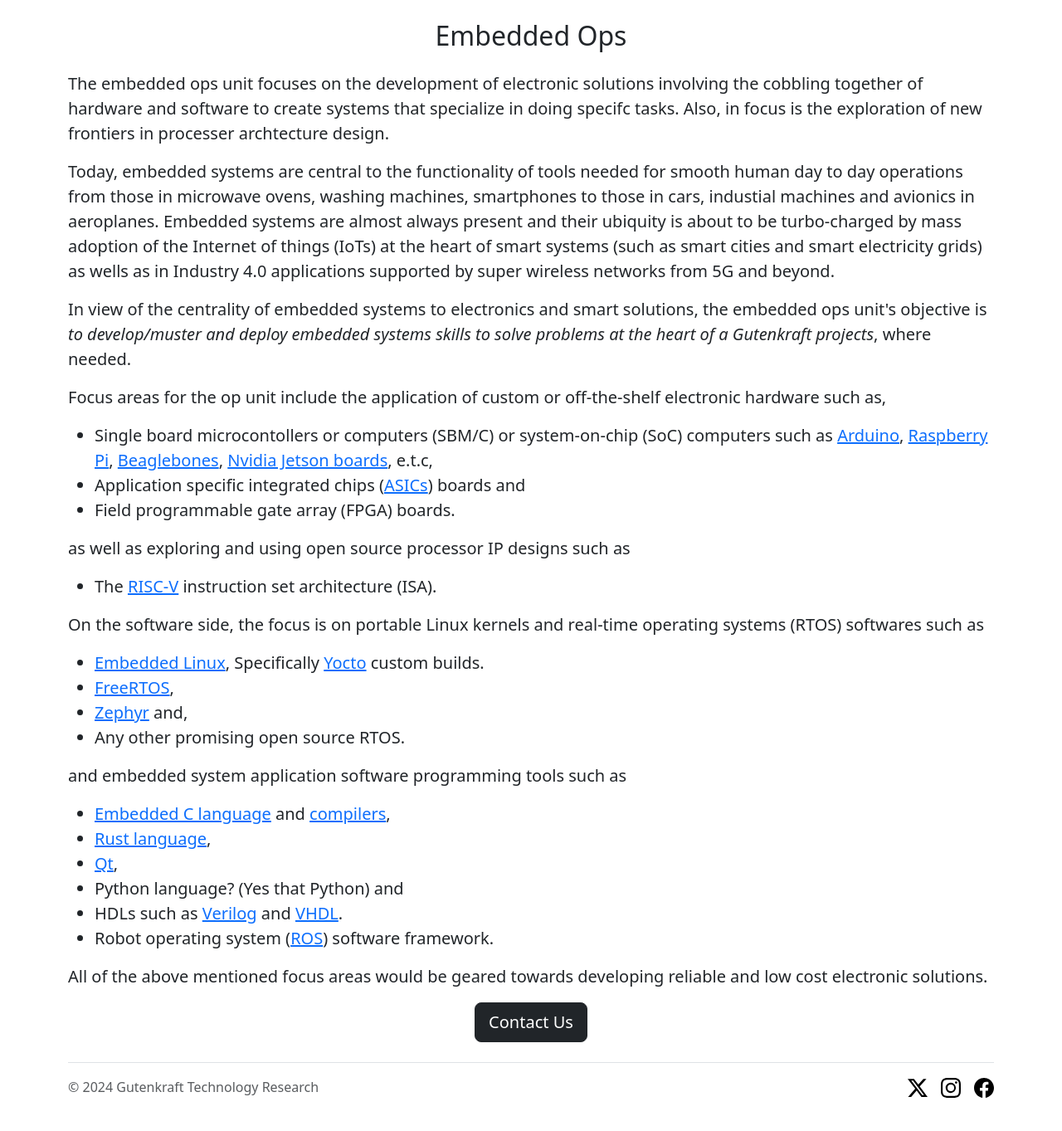
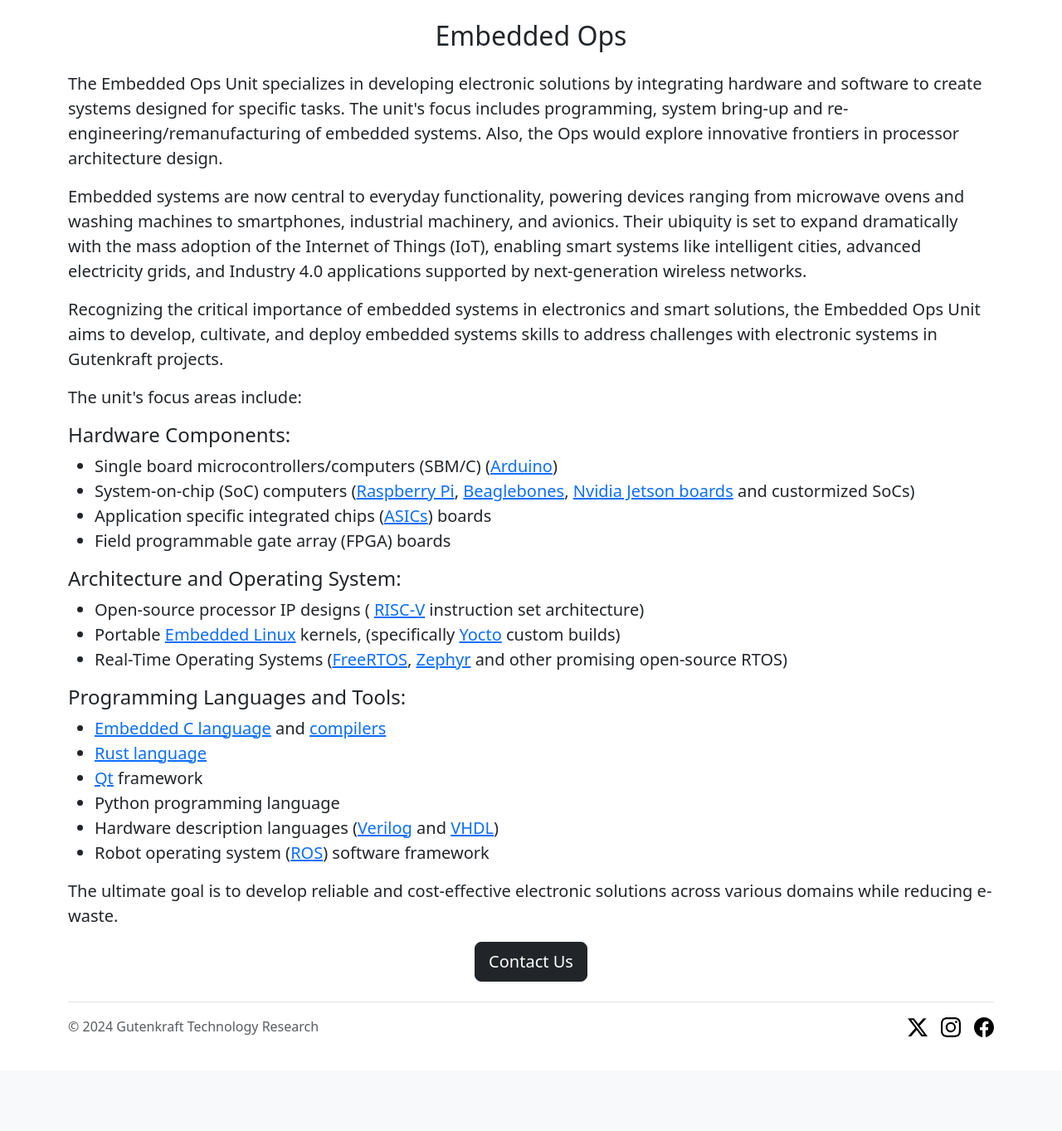
Before and after one commit to datafilik/gk-labs-website, a Flask app: page /ops/embed_op in a window 1280 px wide. Shown: the part 479-1842 px from the top of the page at 83% size. After the commit the page ends 1729 px from the top, so only its background shows below. Run offline with Flask 3, Linux system fonts and the light colour scheme.

Commit message:
Page update

```diff
--- a/templates/embed_op.html
+++ b/templates/embed_op.html
@@ -13,53 +13,53 @@
       <h2 class="text-center mt-2 mb-4">Embedded Ops</h2>
       <div class="lead">
         <p>
-            The  embedded ops unit focuses on the development of electronic solutions involving the cobbling together of hardware and software to create systems that specialize in doing specifc tasks. Also, in focus is the exploration of new frontiers in processer archtecture design.
+          The Embedded Ops Unit specializes in developing electronic solutions by integrating hardware and software to create
+          systems designed for specific tasks. The unit's focus includes programming, system bring-up and re-engineering/remanufacturing of embedded systems. Also, the Ops would explore innovative frontiers in processor architecture design.
         </p>
 
         <p>
-            Today, embedded systems are central to the functionality of tools needed for smooth human day to day operations from those in microwave ovens, washing machines, smartphones to those in cars, industial machines and avionics in aeroplanes. Embedded systems are almost always present and their ubiquity is about to be turbo-charged by mass adoption of the Internet of things (IoTs) at the heart of smart systems (such as smart cities and smart electricity grids) as wells as in Industry 4.0 applications supported by super wireless networks from 5G and beyond.
+          Embedded systems are now central to everyday functionality, powering devices ranging from microwave ovens and washing
+          machines to smartphones, industrial machinery, and avionics. Their ubiquity is set to expand dramatically with the mass
+          adoption of the Internet of Things (IoT), enabling smart systems like intelligent cities, advanced electricity grids,
+          and Industry 4.0 applications supported by next-generation wireless networks.
         </p>
 
         <p>
-          In view of the centrality of embedded systems to electronics and smart solutions, the embedded ops unit's objective is <em>to develop/muster and deploy embedded systems skills to solve problems at the heart of a Gutenkraft projects</em>, where needed.
+          Recognizing the critical importance of embedded systems in electronics and smart solutions, the Embedded Ops Unit aims
+          to develop, cultivate, and deploy embedded systems skills to address challenges with electronic systems in Gutenkraft projects.
         </p>
 
-        <p>Focus areas for the op unit include the application of custom or off-the-shelf electronic hardware such as,</p>
+        <p>The unit's focus areas include:</p>
 
+        <h4>Hardware Components:</h4>
         <ul>
-            <li>Single board microcontollers or computers (SBM/C) or system-on-chip (SoC) computers such as <a href="https://en.wikipedia.org/wiki/Arduino" target="_blank">Arduino</a>, <a href="https://en.wikipedia.org/wiki/Raspberry_Pi" target="_blank">Raspberry Pi</a>, <a href="https://en.wikipedia.org/wiki/BeagleBoard" target="_blank">Beaglebones</a>, <a href="https://en.wikipedia.org/wiki/Nvidia_Jetson" target="_blank">Nvidia Jetson boards</a>, e.t.c,</li>
-            <li>Application specific integrated chips (<a href="https://en.wikipedia.org/wiki/Application-specific_integrated_circuit" target="_blank">ASICs</a>) boards and</li>
-            <li>Field programmable gate array (<a herf="https://en.wikipedia.org/wiki/Field-programmable_gate_array" target="_blank">FPGA</a>) boards.</li>
+            <li>Single board microcontrollers/computers (SBM/C) (<a href="https://en.wikipedia.org/wiki/Arduino" target="_blank">Arduino</a>)</li>
+            <li>System-on-chip (SoC) computers (<a
+              href="https://en.wikipedia.org/wiki/Raspberry_Pi" target="_blank">Raspberry Pi</a>, <a
+              href="https://en.wikipedia.org/wiki/BeagleBoard" target="_blank">Beaglebones</a>, <a
+              href="https://en.wikipedia.org/wiki/Nvidia_Jetson" target="_blank">Nvidia Jetson boards</a> and custormized SoCs)</li>
+            <li>Application specific integrated chips (<a href="https://en.wikipedia.org/wiki/Application-specific_integrated_circuit" target="_blank">ASICs</a>) boards</li>
+            <li>Field programmable gate array (<a herf="https://en.wikipedia.org/wiki/Field-programmable_gate_array" target="_blank">FPGA</a>) boards</li>
         </ul>
 
-        <p>as well as exploring and using open source processor IP designs such as</p>
-
+        <h4>Architecture and Operating System:</h4>
         <ul>
-            <li>The <a href="https://en.wikipedia.org/wiki/RISC-V" target="_blank">RISC-V</a> instruction set architecture (ISA).</li>
+            <li>Open-source processor IP designs ( <a href="https://en.wikipedia.org/wiki/RISC-V" target="_blank">RISC-V</a> instruction set architecture)</li>
+            <li>Portable <a href="https://elinux.org/Main_Page" target="_blank">Embedded Linux</a> kernels, (specifically <a href="https://en.wikipedia.org/wiki/Yocto_Project" target="_blank">Yocto</a> custom builds)</li>
+            <li>Real-Time Operating Systems (<a href="https://en.wikipedia.org/wiki/FreeRTOS" target="_blank">FreeRTOS</a>, <a href="https://en.wikipedia.org/wiki/Zephyr_(operating_system)" target="_blank">Zephyr</a> and other promising open-source RTOS)</li>
         </ul>
 
-
-        <p>On the software side, the focus is on portable Linux kernels and real-time operating systems (RTOS) softwares such as</p>
-
+        <h4>Programming Languages and Tools:</h4>
         <ul>
-            <li><a href="https://elinux.org/Main_Page" target="_blank">Embedded Linux</a>, Specifically <a href="https://en.wikipedia.org/wiki/Yocto_Project" target="_blank">Yocto</a> custom builds.</li>
-            <li><a href="https://en.wikipedia.org/wiki/FreeRTOS" target="_blank">FreeRTOS</a>,</li>
-            <li><a href="https://en.wikipedia.org/wiki/Zephyr_(operating_system)" target="_blank">Zephyr</a> and,</li>
-            <li>Any other promising open source RTOS.</li>
+            <li><a href="https://www.electronicshub.org/basics-of-embedded-c-program/" target="_blank">Embedded C language</a> and <a href="https://microcontroller.com/Embedded_Compilers/" target="_blank">compilers</a></li>
+            <li><a href="https://en.wikipedia.org/wiki/Rust_(programming_language)" target="_blank">Rust language</a></li>
+            <li><a href="https://en.wikipedia.org/wiki/Qt_(software)" target="_blank">Qt</a> framework</li>
+            <li>Python programming language</li>
+            <li>Hardware description languages (<a href="https://en.wikipedia.org/wiki/Verilog" target="_blank">Verilog</a> and <a href="https://en.wikipedia.org/wiki/VHDL" target="_blank">VHDL</a>)</li>
+            <li>Robot operating system (<a href="https://en.wikipedia.org/wiki/Robot_Operating_System" target="_blank">ROS</a>) software framework</li>
         </ul>
 
-        <p>and embedded system application software programming tools such as</p>
-
-        <ul>
-            <li><a href="https://www.electronicshub.org/basics-of-embedded-c-program/" target="_blank">Embedded C language</a> and <a href="https://microcontroller.com/Embedded_Compilers/" target="_blank">compilers</a>,</li>
-            <li><a href="https://en.wikipedia.org/wiki/Rust_(programming_language)" target="_blank">Rust language</a>,</li>
-            <li><a href="https://en.wikipedia.org/wiki/Qt_(software)" target="_blank">Qt</a>,</li>
-            <li>Python language? (Yes that Python) and</li>
-            <li>HDLs such as <a href="https://en.wikipedia.org/wiki/Verilog" target="_blank">Verilog</a> and <a href="https://en.wikipedia.org/wiki/VHDL" target="_blank">VHDL</a>.</li>
-            <li>Robot operating system (<a href="https://en.wikipedia.org/wiki/Robot_Operating_System" target="_blank">ROS</a>) software framework.</li>
-        </ul>
-
-        <p>All of the above mentioned focus areas would be geared towards developing reliable and low cost electronic solutions.</p>
+        <p>The ultimate goal is to develop reliable and cost-effective electronic solutions across various domains while reducing e-waste.</p>
       </div>
       <div class="text-center">
         <a class="btn btn-dark btn-lg" href="mailto:v.ocheri@outlook.com?subject=Interest%20in%20Gutenkraft's%20lab%20Embedded%20Ops">Contact Us</a>
```
